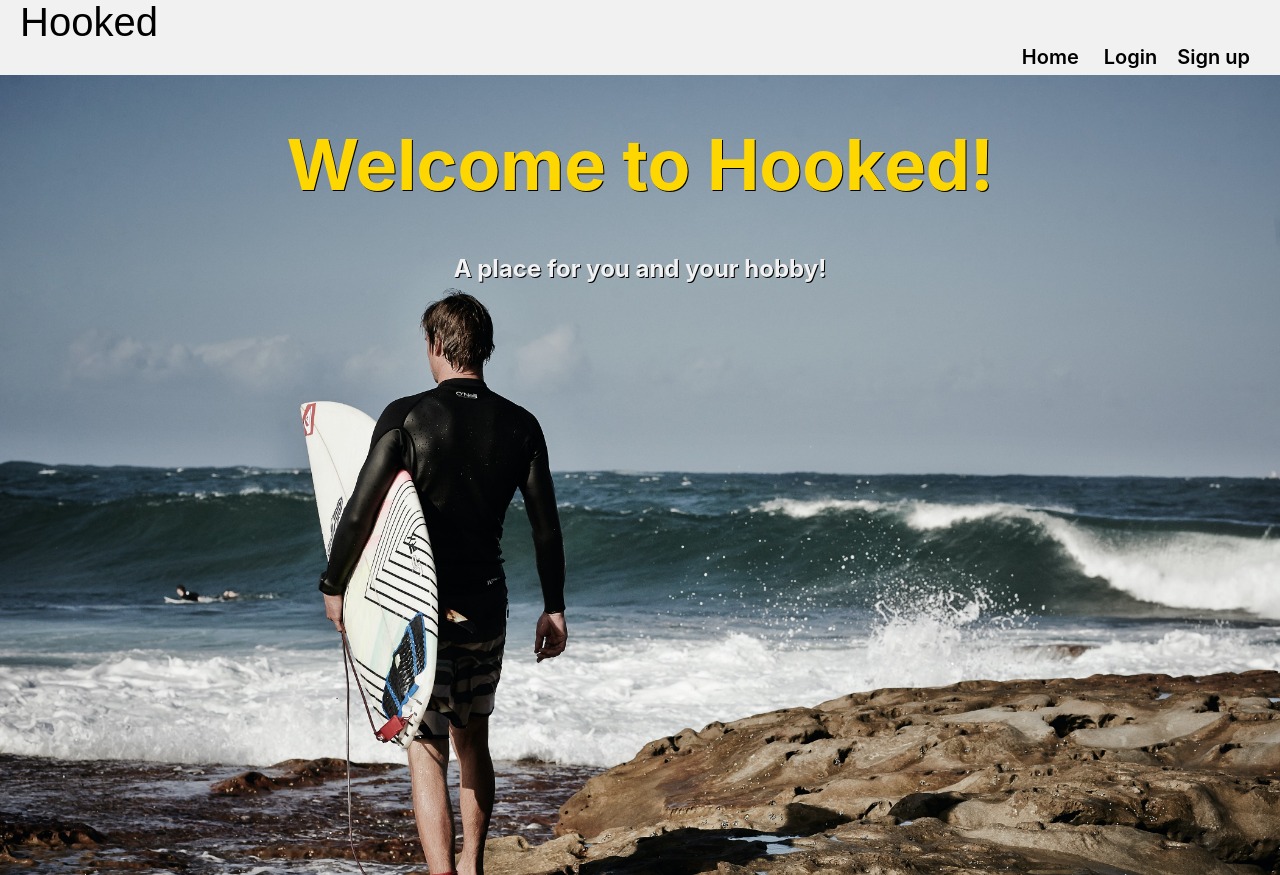
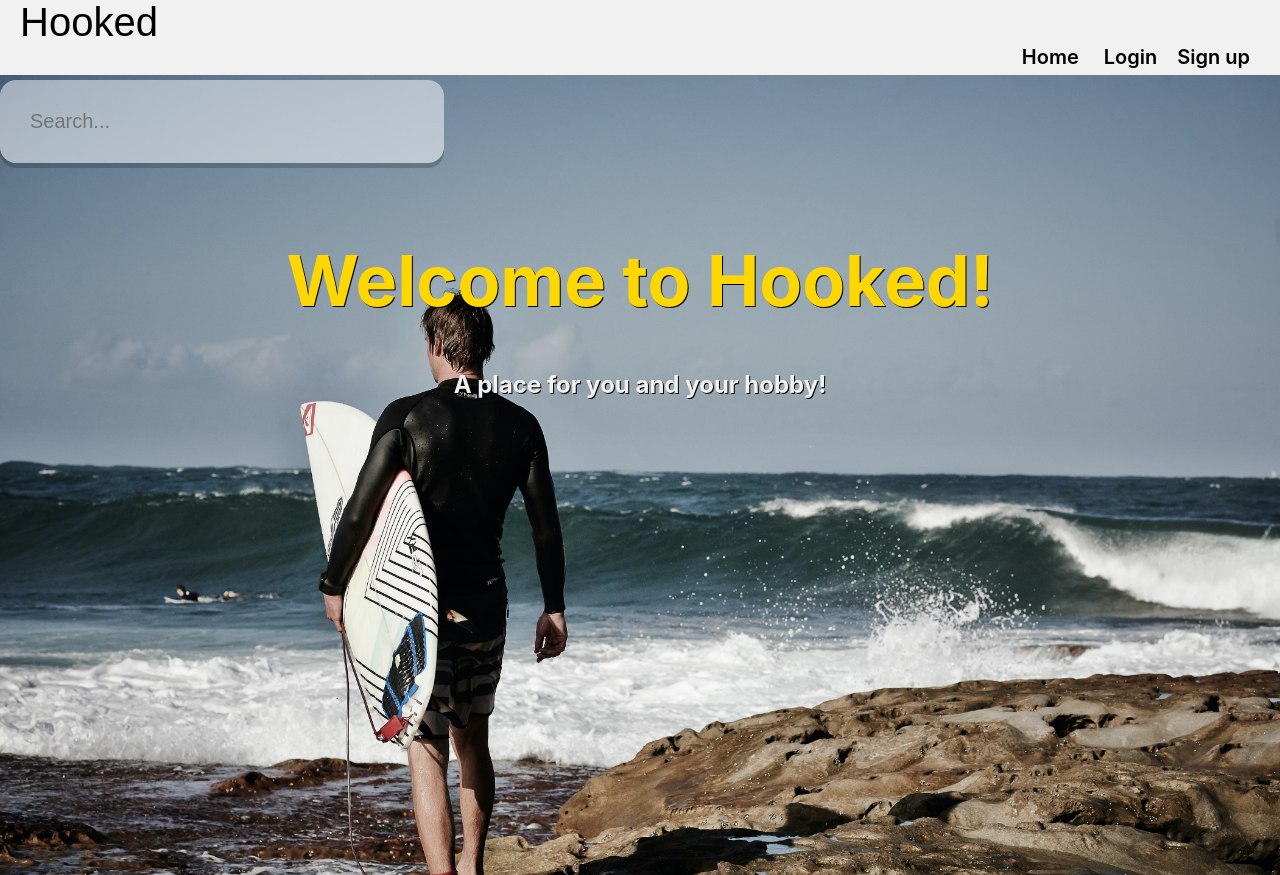
Before and after one commit to RLuong87/Hobbyist-React-App, a React (Create React App) app: page / in a window 1280 px wide. Built offline with nearby package versions, Linux system fonts and the light colour scheme; no server answers.

Commit message:
Added search bar in homepage

```diff
--- a/src/Navbar/Navbar.js
+++ b/src/Navbar/Navbar.js
@@ -32,6 +32,7 @@
                     <NavButton to="/" label="Home " />
                     <NavButton to="/login" label="Login" />
                     <NavButton to="/signup" label="Sign up" />
+                    {/* <NavButton to="/weather" label="Weather" /> */}
                 </div>
             </div>
             <div style={{ height: "75px" }} />
--- a/src/components/Home/Home.js
+++ b/src/components/Home/Home.js
@@ -15,6 +15,16 @@
           color: "#f1f1f1",
           height: "100vh",
         }}>
+          <div className='search-box'>
+            <input
+              type="text"
+              className="search-bar"
+              placeholder="Search..."
+              // onChange={e => setQuery(e.target.value)}
+              // value={}
+              // onKeyPress={search}
+            />
+          </div>
           <h1 style={{
             textShadow: '1px 1px black',
             textAlign: 'center',
--- /dev/null
+++ b/src/components/Weather/OpenWeather.js
@@ -0,0 +1 @@
+import React from "react";
--- a/src/index.css
+++ b/src/index.css
@@ -11,3 +11,34 @@
   font-family: source-code-pro, Menlo, Monaco, Consolas, 'Courier New',
     monospace;
 }
+
+.search-box {
+  margin: 0 0 75px;
+  align-items: center;
+}
+
+.search-box .search-bar {
+  display: block;
+  width: 30%;
+  padding: 30px;
+
+  appearance: none;
+  background: none;
+  border: none;
+  outline: none;
+
+  background-color: rgba(255, 255, 255, 0.5);
+  border-radius: 16px 16px 16px 16px;
+  margin-top: 5px;
+
+  box-shadow: 0px 5px rgba(0, 0, 0, 0.2);
+
+  color: #313131;
+  font-size: 20px;
+
+  transition: 0.4s ease;
+}
+
+.search-box .search-bar:focus {
+  background-color: rgba(255, 255, 255, 0.75);
+}
```
